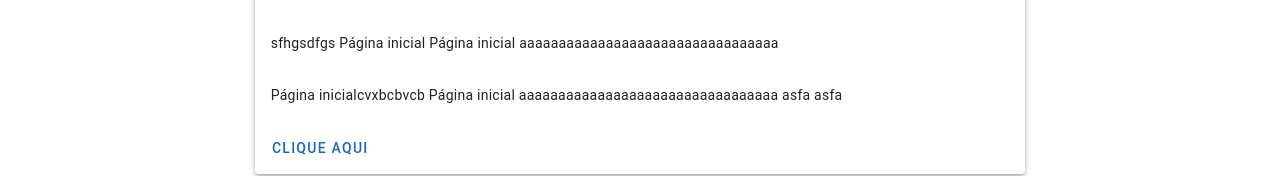
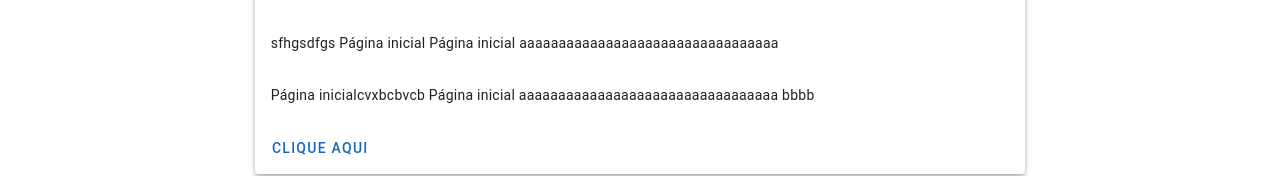
Before and after one commit to Emylouly/Vue3, a Vue app in the folder calendar/: page /home in a window 1280 px wide. Shown: the part 298-474 px from the top of the page. Built offline with nearby package versions, Linux system fonts and the light colour scheme; a small style sheet from the web is missing.

Commit message:
Update home.vue

```diff
--- a/calendar/src/pages/home.vue
+++ b/calendar/src/pages/home.vue
@@ -23,8 +23,7 @@
             <v-card-text>
               Página inicialcvxbcbvcb
               Página inicial aaaaaaaaaaaaaaaaaaaaaaaaaaaaaaaaa
-              {{ name }}
-              {{ name }}
+              {{ name1 }}
 
             </v-card-text>
             <v-card-actions>
```
